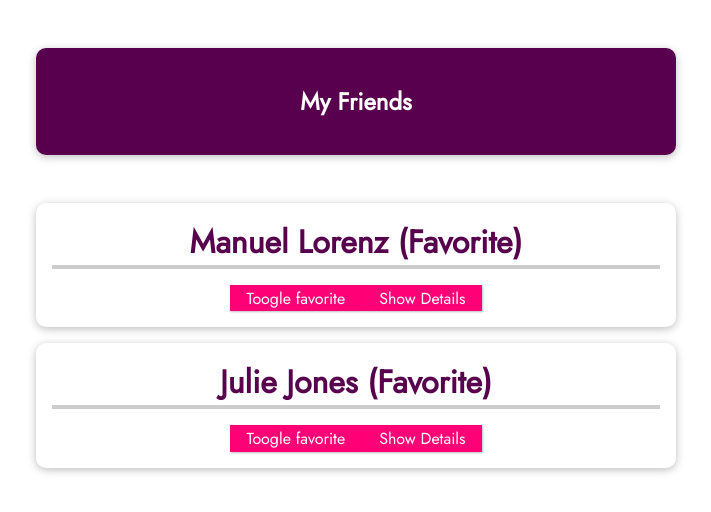
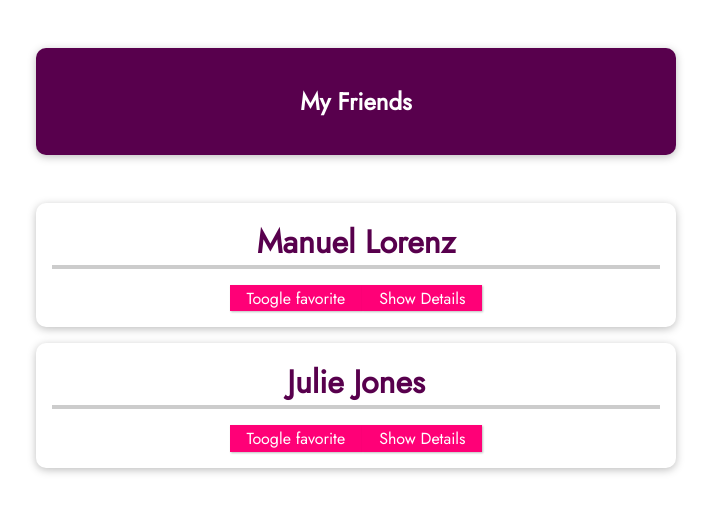
Before and after one commit to rpalvair/vue-formation, a Vue app in the folder vue-cli-01-a-new-vue-project/: page / in a window 1280 px wide. Shown: the top 512 px of the page, without its empty margins (284-995 px from the left). Built offline with nearby package versions, Linux system fonts and the light colour scheme.

Commit message:
feat : Emit event to toggle favorite in parent component

```diff
--- a/vue-cli-01-a-new-vue-project/src/App.vue
+++ b/vue-cli-01-a-new-vue-project/src/App.vue
@@ -10,7 +10,8 @@
         :name="friend.name"
         :phone-number="friend.phone"
         :email-address="friend.email"
-        :is-favorite="true"
+        :is-favorite="friend.isFavorite"
+        @toggleFavorite="toggleFavorite"
       ></friend-contact>
     </ul>
   </section>
@@ -28,15 +29,30 @@ export default {
           name: "Manuel Lorenz",
           phone: "01234 5678 991",
           email: "manuel@localhost.com",
+          isFavorite: false,
         },
         {
           id: "julie",
           name: "Julie Jones",
           phone: "09876 543 221",
           email: "julie@localhost.com",
+          isFavorite: false,
         },
       ],
     }
+  },
+  methods: {
+    toggleFavorite(name, value) {
+      const list = { ...this.friends }
+      const result = Object.values(list).map((obj) => {
+        if (obj.name === name) {
+          obj.isFavorite = value
+        }
+        return obj
+      })
+      this.friends = result
+      console.log("friends", this.friends)
+    },
   },
 }
 </script>
--- a/vue-cli-01-a-new-vue-project/src/components/FriendContact.vue
+++ b/vue-cli-01-a-new-vue-project/src/components/FriendContact.vue
@@ -1,6 +1,6 @@
 <template>
   <li>
-    <h2>{{ name }} {{ friendIsFavorite ? "(Favorite)" : "" }}</h2>
+    <h2>{{ name }} {{ isFavorite ? "(Favorite)" : "" }}</h2>
     <button @click="toggleFavorite">Toogle favorite</button>
     <button @click="toggleDetails">
       {{ detailsAreVisible ? "Hide Details" : "Show Details" }}
@@ -23,9 +23,9 @@ export default {
       type: Boolean,
       required: false,
       default: false,
-    //   validator: function(value) {
-    //     return value === "1" || value === "0"
-    //   },
+      //   validator: function(value) {
+      //     return value === "1" || value === "0"
+      //   },
     },
   },
   data() {
@@ -39,7 +39,7 @@ export default {
       this.detailsAreVisible = !this.detailsAreVisible
     },
     toggleFavorite() {
-      this.friendIsFavorite = !this.friendIsFavorite
+      this.$emit("toggleFavorite", this.name, !this.isFavorite)
     },
   },
 }
```
